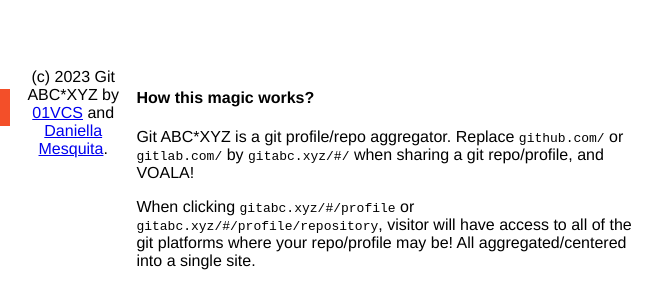
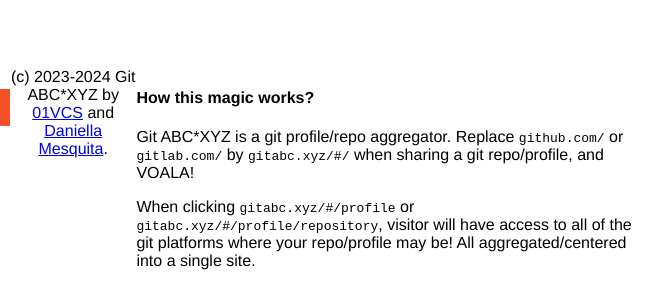
Before and after one commit to 01VCS/git01b.com-gitabc.xyz, a website: page index.html in a window 1280 px wide. Shown: the top 287 px of the page, 630-1280 px from the left. Drawn offline with Linux system fonts and the light colour scheme; a web font is replaced by a local one.

Commit message:
head up for (c) credit date/year

```diff
--- a/index.html
+++ b/index.html
@@ -45,7 +45,7 @@
 </ul>
 </small>
 </div>
-<footer><copyright><center>(c) 2023 Git ABC*XYZ by <a href="https://github.com/01VCS/" target="blank">01VCS</a> and <a href="https://danimesq.eth.link/" target="blank">Daniella Mesquita</a>.</center></copyright></footer>
+<footer><copyright><center>(c) 2023-2024 Git ABC*XYZ by <a href="https://github.com/01VCS/" target="blank">01VCS</a> and <a href="https://danimesq.eth.link/" target="blank">Daniella Mesquita</a>.</center></copyright></footer>
 <script>
 // PREPARE FOR HTTB MOD-REWRITTING ---->
 //var count = (location.pathname.split('/').length - 1) - (location.pathname[location.pathname.length - 1] == '/' ? 1 : 0);
```
Also changed, not shown: 1 other file.
